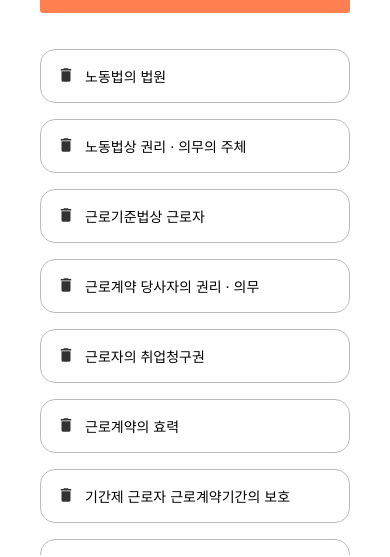
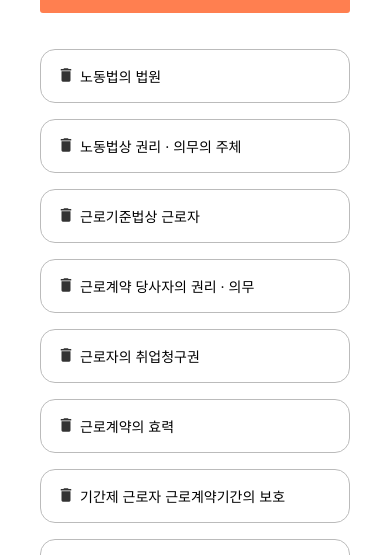
Before and after one commit to cindy-cho/lawforce, a React Native app in the folder to_do_list/: screen / in a window 390 px wide. Shown: the part 188-745 px from the top of the page. Built offline with nearby package versions, Linux system fonts and the light colour scheme.

Commit message:
Update todoitem.js

```diff
--- a/to_do_list/components/todoitem.js
+++ b/to_do_list/components/todoitem.js
@@ -23,6 +23,6 @@ const styles=StyleSheet.create({
       flexDirection: 'row'
   },
   itemText: {
-    marginLeft: 10,
+    marginHorizontal: 5,
   }
 })
```
